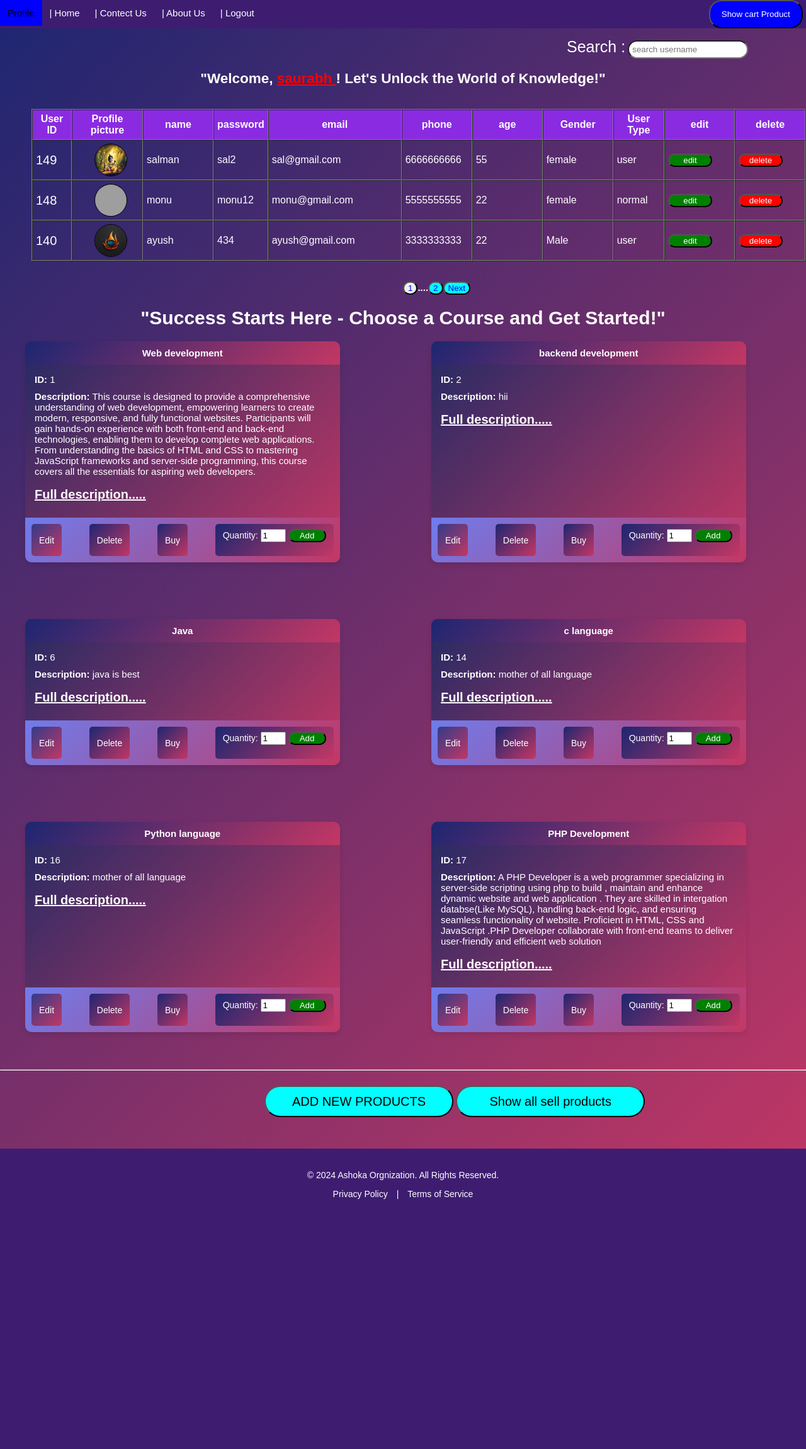
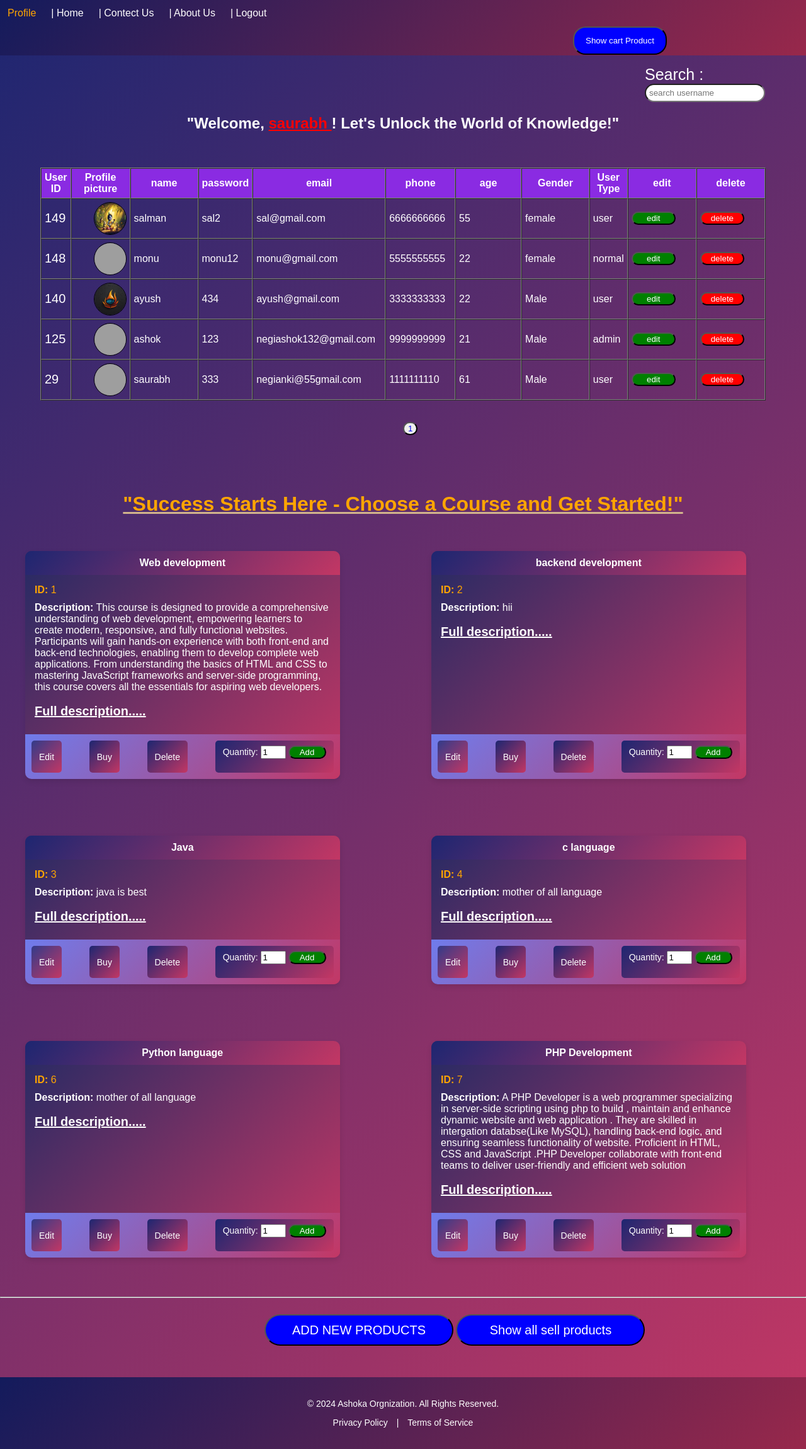
Before and after one commit to Ashoknegi13/DevPath, a PHP site: page /getdata.php in a window 1280 px wide. Shown: the whole page at 63% size. Before the commit the page ends 1904 px from the top, so only its background shows below. Run offline with PHP 8.4, Linux system fonts and the light colour scheme; a user stored in the database is signed in; data comes from the database, SQL or seed files in the repository; grey boxes are pictures that could not be loaded.

Commit message:
project ready...

```diff
--- a/about.php
+++ b/about.php
@@ -31,10 +31,7 @@
             padding-left: 0;
         }
 
-        li {
-            font-size: 1.1em;
 
-        }
 
         .container {
 			background:  linear-gradient(135deg, #1d2671, #c33764);
--- a/add_new_product.php
+++ b/add_new_product.php
@@ -62,7 +62,7 @@
 
 				<tr>
 					<td><label for="">Course Discription :</label></td>
-					<td><textarea type="text" placeholder="Discription" name="course_discription" required
+					<td><textarea   placeholder="Discription" name="course_discription" required
 							style="padding: 5px; border-radius: 40PX;"> </textarea></td>
 				</tr>
 
@@ -108,7 +108,7 @@
 
 				<tr>
 					<td><label for="">Course Meterials :</label></td>
-					<td><textarea type="text" placeholder="course Meterials" name="course_meterials" required
+					<td><textarea   placeholder="course Meterials" name="course_meterials" required
 							style="padding: 5px;border-radius: 40PX;"></textarea></td>
 				</tr>
 
--- a/chatgpt.php
+++ b/chatgpt.php
@@ -1,5 +1,7 @@
 
-    <style>
+
+
+<style>
 
         .container {
             max-width: 1200px;
@@ -74,7 +76,7 @@
     </style>
 </head>
 <body>
-    <h1 style="text-align: center; margin-bottom: 20px; color: white;"> "Success Starts Here - Choose a Course and Get Started!" </h1>
+    <br><u style='color:tan; '><h1 style="text-align: center; margin-bottom: 20px; color:  orange;"> "Success Starts Here - Choose a Course and Get Started!" </h1></u><br><br>
     <div class="container">
         <?php
         include "connection.php";
@@ -87,21 +89,31 @@
         <div class="card">
             <div class="card-header"><?php echo $row['course_title']; ?></div>
             <div class="card-body">
-                <p><strong>ID:</strong> <?php echo $row['id']; ?></p>
+                <p style='color:orange'><strong>ID:</strong> <?php echo $row['product_id']; ?></p>
                 <p><strong>Description:</strong> <?php echo $row['course_discription']; ?> <br><br>
                     <a style="color: white; text-decoration: none; font-size: 20px" href="course.php?id=<?php echo $row['product_id']; ?>"><b><u>Full description.....</u></b></a>
                 </p>
             </div>
             <div class="card-footer">
+                <?php
+                    if($_SESSION['usertype']=='admin' ||  $_SESSION['usertype']=='user'){
+                ?>
                 <button class="btn btn-edit">
                     <a style="color:white; text-decoration:none;" href="edit_product.php?id=<?php echo $row['product_id']; ?>">Edit</a>
                 </button>
+
+                <button class="btn btn-buy">
+                    <a style="color:white; text-decoration:none; " href="buy_course.php?id=<?php echo $row['product_id']; ?>">Buy</a>
+                </button>
+
                 <button class="btn btn-delete">
                     <a style="color:white; text-decoration:none;" href="delete_product.php?id=<?php echo $row['product_id']; ?>">Delete</a>
                 </button>
-                <button class="btn btn-buy">
-                    <a style="color:white; text-decoration:none; " href="buy_course.php?id=<?php echo $row['product_id']; ?>">Buy</a>
-                </button>
+
+                <?php
+                    }
+                ?>
+
                 <button class="btn btn-cart">
                     <form action="insert-cart-data.php" method="POST">
                         <label>Quantity: </label>
--- a/edit_product.php
+++ b/edit_product.php
@@ -94,7 +94,7 @@
 					</tr>
 
 					<tr>
-						<td><label for=""> Level : </label></td>
+						<td><label for="level"> Level : </label></td>
 						<td><select name="level" value="<?php echo $row['level']; ?>" required>
 								<option><?php echo $row['level']; ?></option>
 								<option>Biggner</option>
@@ -104,7 +104,7 @@
 					</tr>
 
 					<tr>
-						<td><label for="">prerequisites :</label></td>
+						<td><label for="prerequisites">prerequisites :</label></td>
 						<td><textarea name="prerequisites"  required> <?php echo $row['prerequisites']; ?> </textarea></td>
 					</tr>
 
@@ -260,7 +260,7 @@
 
 					<tr>
 						<td><label for="">prerequisites :</label></td>
-						<td><input type="text" name="prerequisites" required><?php echo $row['prerequisites']; ?> </td>
+						<td><textarea  name="prerequisites" required><?php echo $row['prerequisites']; ?></textarea> </td>
 					</tr>
 
 					<tr>
--- a/footer.php
+++ b/footer.php
@@ -4,7 +4,7 @@
 	 footer{
 /*	 	background-color:  saddlebrown;*/
 margin-top: 50px;
-background: #3e1d71; /* A complementary dark purple */
+background:  linear-gradient(135deg,rgb(19, 27, 92),rgb(152, 40, 75));
 color: #ffffff; /* White text for readability */
 
 	 	padding: 20px 0;
--- a/getdata.php
+++ b/getdata.php
@@ -8,7 +8,7 @@
   	<style>
   			body{
 			font-family: arial;
-			font-size: 15px;
+			font-size: 16px;
 			width: 100%;
 			margin:0;
 			padding:0;
@@ -94,7 +94,7 @@
    <?php include'bg_color.php'; ?>
 
    <!-- This  model for search modal ----------------------------------------------------------->
- <div id="search-bar" style="margin-left: 900px;">
+ <div id="search-bar" style="margin-left: 80%;">
 				<label style="font-size: 25px;">Search :</label>
 						<input type="Search" id="search" placeholder="search username" autocomplete="off" style="border-radius:50px;padding: 5px;">
 		</div>
@@ -120,9 +120,9 @@
   	       }
       ?>
 
-</u>! Let's Unlock the World of Knowledge!"</h2><br>
+</u>! Let's Unlock the World of Knowledge!"</h2><br><br>
 	<body>
-		<table  border="1px solid black" cellpadding="5px" cellspacing="0px " style="margin-left: 50px;">
+		<table  border="1px solid black" cellpadding="5px" cellspacing="0px " style=" margin:auto;width:90%">
 				<tr>
 					<th>User ID</th>
 					<th>Profile picture</th>
@@ -138,7 +138,7 @@
 				</tr>
 				<?php
 				include "connection.php";
-					$limit = 3;
+					$limit = 5;
 					if(isset($_GET['page'])){
 						$page = $_GET['page'];
 					}else{
@@ -215,7 +215,7 @@
 					echo '<button style="background:cyan"><li><a style="text-decoration: none;" href=" getdata.php?page='.($page+1).'  ">Next</a></li></button>';
 				}
 						}
-					echo ' </ul>';
+					echo ' </ul><br><br>';
 				}
 
 				include'chatgpt.php';
@@ -225,8 +225,8 @@
   <br><br>
 			 </table><br><hr><br>
 
-	 		 <button style=" background:cyan; margin-left: 420px;width: 300px;height:50px;"><a style="font-size:20px;text-decoration:none; color:black;" href="add_new_product.php">ADD NEW PRODUCTS</a></button>
-	 		  <button style=" background:cyan;width: 300px;height:50px;"><a style="text-decoration:none; color:black;font-size:20px" href="sell_product.php">Show all sell products</a></button>
+	 		 <button style=" background:blue; margin-left: 420px;width: 300px;height:50px;"><a style="font-size:20px;text-decoration:none; color:white;" href="add_new_product.php">ADD NEW PRODUCTS</a></button>
+	 		  <button style=" background:blue;width: 300px;height:50px;"><a style="text-decoration:none; color:white;font-size:20px" href="sell_product.php">Show all sell products</a></button>
 
 
 
@@ -349,7 +349,7 @@
 
 <!-- This  model for search modal ----------------------------------------------------------->
 
-	    <div id="search-bar" style="margin-left: 900px;">
+	    <div id="search-bar" style="margin-left: 80%;">
 				<label style="font-size: 25px;">Search :</label>
 						<input type="Search" id="search" placeholder="search username" autocomplete="off" style="border-radius:50px;padding: 5px;">
 					</div>
@@ -361,11 +361,7 @@
 		</div>
 
 
-
-
-
-
- <h2 style="text-align:center; color: white;">"Welcome
+<h2 style="text-align:center; color: white;">"Welcome
  <u style="color:red"> <?php
   	      include "connection.php";
   				$uid=  $_SESSION['uid'];
@@ -380,22 +376,22 @@
   	       }
       ?>
       	</u>! Let's Unlock the World of Knowledge!"</h2><br>
-		<table  border="1px solid black" cellpadding="5px" cellspacing="0px " style="margin-left: 230px;">
+		<table  border="1px solid black" cellpadding="5px" cellspacing="0px " style="margin:auto;width:70%">
 
-				<tr>
+		<br><tr>
 					<th>User ID</th>
 					<th>Profile picture</th>
-					<th style="width:100px;">name</th>
-					<th style="width:200px;">email</th>
-					<th style="width:100px;">phone</th>
-					<th style="width:100px;">age</th>
-					<th style="width:100px;">edit</th>
+					<th>name</th>
+					<th>email</th>
+					<th>phone</th>
+					<th>age</th>
+					<th>edit</th>
 				</tr>
 				<?php
 
 
    // this is code for pagination
-				$limit = 3;
+				$limit = 5;
 
 				if(isset($_GET['page'])){
 					$page = $_GET['page'];
@@ -456,84 +452,48 @@
 
  							$total_page = ceil($total_records/$limit);
 
-		 echo '<ul style="margin-left: 550px; list-style-type: none;">';
+		 echo '<ul style="margin-left: 700px; list-style-type: none;">';
 		       if($page>1){
 		       	  $first_page=1;
-					echo '<button style="background:cyan"><li><a style="text-decoration:none;color:black" href="getdata.php?page='.($page-1).'  ">Pre</a></li></button>';
+					echo '<button style="background:cyan;width:60px;height:30px"><li><a style="text-decoration:none;color:black" href="getdata.php?page='.($page-1).'  ">Pre</a></li></button>';
 
-			    		echo '<button style="background:cyan"><li ><a style="text-decoration:none;color:black" href=" getdata.php?page='.$first_page.' ">'.$first_page.'</a></li></button>';
+			    		echo '<button style="background:cyan;width:60px;height:30px"><li ><a style="text-decoration:none;color:black" href=" getdata.php?page='.$first_page.' ">'.$first_page.'</a></li></button>';
 			    		 echo "<b>....</b>";
 						}
 					 for($i=1;$i<=$total_page;$i++){
 
 
 						   if($i==$page AND $i<=$total_page){ for($j=$i;$j<$i+1;$j++)
-						   { echo '<button style="background:blue"><li ><a style="text-decoration:none;color:white" href=" getdata.php?page='.$j.' ">'.$j.'</a></li></button>';
+						   { echo '<button style="background:blue;width:50px;height:20px"><li ><a style="text-decoration:none;color:white" href=" getdata.php?page='.$j.' ">'.$j.'</a></li></button>';
 						   	 } }
 
 			   }
 			    if($page<$total_page){
 
 			    	  echo "<b>....</b>";
-			    		echo '<button style="background:cyan"><li ><a style="text-decoration:none;color:black" href=" getdata.php?page='.$total_page.' ">'.$total_page.'</a></li></button>';
+			    		echo '<button style="background:cyan;width:60px;height:30px"><li ><a style="text-decoration:none;color:black" href=" getdata.php?page='.$total_page.' ">'.$total_page.'</a></li></button>';
 			    		if($page==$total_page){
 					echo '';
 				}else{
-					echo '<button style="background:cyan" ><li><a style="text-decoration:none;color:black" href=" getdata.php?page='.($page+1).'  ">Next</a></li></button>';
+					echo '<button style="background:cyan;width:60px;height:30px" ><li><a style="text-decoration:none;color:black" href=" getdata.php?page='.($page+1).'  ">Next</a></li></button>';
 				}
 						}
-					echo ' </ul>';
+					echo ' </ul><br><br><br>';
 				}
 		?>
 
 
 
+			<?php
+				include'chatgpt.php';
+			?>
 
 
+	<br><br>
 
-	<br><br><h3 align="center" style="color:white;"> "Success Starts Here - Choose a Course and Get Started!" </h3>
-
-		<table border="1px solid black" cellpadding="5px" cellspacing="0px" style="margin-left: 220px;">
-				<tr>
-					<th style="width:100px;">ID</th>
-					<th style="width:200px;">Course Title</th>
-			         <th>Full Description</th>
-					<th style="width:100px;"> edit</th>
-					<th style="width:100px;">Buy</th>
-					<th style="width:200px;">Add to Cart</th>
-				</tr>
-				<?php
-					include "connection.php";
-					$sql = "SELECT *FROM product";
-					$result = mysqli_query($conn,$sql) or die("query failed");
-					if(mysqli_num_rows($result)>0)
-					{
-						while($row = mysqli_fetch_assoc($result)){
-				?>
-				<tr>
-					 <td><?php echo $row['product_id']; ?></td>
-					 <td><?php echo $row['course_title']; ?></td>
-					  <td><a style="color:white" href="course.php?id=<?php echo $row['product_id']; ?>">Click here</a></td>
-				<td><button style="background:  green;width: 70px;"><a style="text-decoration:none;color: white;" href="edit_product.php?id=<?php echo $row['product_id']; ?>">edit</a></button></td>
-				<td><button style="background: blue;width: 70px;"><a style="text-decoration:none;color: white;" href="buy_course.php?id=<?php echo $row['product_id']; ?>">Buy</a></button></td>
-
-  <td>
-					 	<form action="insert-cart-data.php" method="POST">
-					 	 <label>Quentity : </label>
-					 	 <input type="hidden" name="product_cart"  value="<?php echo $row['product_id'];?>">
-					 	<input type="number" name="quantity" id="quantity" value="1" style="width:40px" >
-					 	<input type="submit" style="background:green;border-radius: 30px; color:white;width: 60px;cursor: pointer;" id="add_to_cart" value="add" name="add_to_cart_btn" >
-					 </form>
-					 </td>
-				</tr>
-
-				<?php
-				}
-			}
-		?>
-			 </table><br><hr><br>
-	 		 <button style=" background:cyan; margin-left: 350px;width: 300px;height:50px"><a style="text-decoration:none; color:black;font-size: 20px;" href="add_new_product.php">ADD NEW PRODUCTS</a></button>
-	 		  <button style=" background:cyan;width: 300px;height:50px"><a style="text-decoration:none; color:black;font-size: 20px" href="sell_product.php">Show all sell products</a></button>
+			 </table><br><hr><br><br>
+	 		 <button style=" background:blue; margin-left: 550px;width: 300px;height:50px"><a style="text-decoration:none; color:white;font-size: 20px;" href="add_new_product.php">ADD NEW PRODUCTS</a></button>
+	 		  <button style=" background:blue;width: 400px;height:50px"><a style="text-decoration:none; color:white;font-size: 20px" href="sell_product.php">SHOW ALL SELLING PRODUCTS</a></button>
 
 
 	 		<script src="js/jquery.js"></script>
@@ -644,7 +604,7 @@
    </style>
 
 		   <?php include'bg_color.php'; ?>
-		    <div id="search-bar" style="margin-left: 1000px;">
+		    <div id="search-bar" style="margin-left: 80%;">
 				<label style="font-size: 25px;">Search :</label>
 						<input type="Search" id="search" placeholder="search username" autocomplete="off" style="border-radius:50px;padding: 5px;">
 					</div>
@@ -673,19 +633,19 @@
       ?>
     </u>! Let's Unlock the World of Knowledge!"</h2><br>
 
-		  	<table  border="1px solid black" cellpadding="5px" cellspacing="0px " style="margin-left:300px">
+	<br> <table  border="1px solid black" cellpadding="5px" cellspacing="0px " style="margin-left:150px;width:80%;text-align:center">
 				<tr>
 					<th>User ID</th>
-					<th style="width:100px;">Profile picture</th>
-					<th style="width:100px;">name</th>
-					<th style="width:50px;"> age</th>
-					<th style="width:300px;">Email</th>
-					<th style="width:100px;">Gender</th>
+					<th  >Profile picture</th>
+					<th  >name</th>
+					<th  > age</th>
+					<th  >Email</th>
+					<th  >Gender</th>
 				</tr>
 				<?php
 
 			 // this is code for pagination
-				$limit = 3;
+				$limit = 5;
 
 				if(isset($_GET['page'])){
 					$page = $_GET['page'];
@@ -739,77 +699,41 @@
 		 echo '<ul style="margin-left: 580px; list-style-type: none;">';
 		       if($page>1){
 		       	  $first_page=1;
-					echo '<button style="background:cyan"><li><a style="color:black;text-decoration:none" href="getdata.php?page='.($page-1).'  ">Pre</a></li></button>';
+					echo '<button style="background:cyan;width:60px;height:30px"><li><a style="color:black;text-decoration:none" href="getdata.php?page='.($page-1).'  ">Pre</a></li></button>';
 
-			    		echo '<button style="background:cyan" ><li ><a  style="color:black;text-decoration:none" href=" getdata.php?page='.$first_page.' ">'.$first_page.'</a></li></button>';
+			    		echo '<button style="background:cyan;width:60px;height:30px" ><li ><a  style="color:black;text-decoration:none" href=" getdata.php?page='.$first_page.' ">'.$first_page.'</a></li></button>';
 			    		 echo "<b>....</b>";
 						}
 					 for($i=1;$i<=$total_page;$i++){
 
 
 						   if($i==$page AND $i<=$total_page){ for($j=$i;$j<$i+1;$j++)
-						   { echo '<button  style="background:blue"><li ><a style="color:white;text-decoration:none" href=" getdata.php?page='.$j.' ">'.$j.'</a></li></button>';
+						   { echo '<button  style="background:blue;width:50px;height:20px"><li ><a style="color:white;text-decoration:none" href=" getdata.php?page='.$j.' ">'.$j.'</a></li></button>';
 						   	 } }
 
 			   }
 			    if($page<$total_page){
 
 			    	  echo "<b>....</b>";
-			    		echo '<button style="background:cyan"><li ><a style="color:black;text-decoration:none" href=" getdata.php?page='.$total_page.' ">'.$total_page.'</a></li></button>';
+			    		echo '<button style="background:cyan;width:60px;height:30px"><li ><a style="color:black;text-decoration:none" href=" getdata.php?page='.$total_page.' ">'.$total_page.'</a></li></button>';
 			    		if($page==$total_page){
 					echo '';
 				}else{
-					echo '<button style="background:cyan"><li><a  style="color:black;text-decoration:none" href=" getdata.php?page='.($page+1).'  ">Next</a></li></button>';
+					echo '<button style="background:cyan;width:60px;height:30px"><li><a  style="color:black;text-decoration:none" href=" getdata.php?page='.($page+1).'  ">Next</a></li></button>';
 				}
 						}
-					echo ' </ul>';
+					echo ' </ul><br><br>';
 				}
 		?>
 
 
-		<br><br><h3 align="center" style="color:white;"> "Success Starts Here - Choose a Course and Get Started!" </h3>
+		<br><br>
+		<?php
+				include'chatgpt.php';
+			?>
 
-
-		<table border="1px solid black" cellpadding="5px" cellspacing="0px" style="margin-left: 250px;">
-				<tr>
-					<th style="width:100px;">ID</th>
-					<th style="width:300px;">Course Title</th>
-			        <th>Full Description</th>
-			        <th style="width:100px;">Buy</th>
-			         <th style="width:200px;">Add to Cart</th>
-
-				</tr>
-				<?php
-					include "connection.php";
-					$sql = "SELECT *FROM product";
-					$result = mysqli_query($conn,$sql) or die("query failed");
-					if(mysqli_num_rows($result)>0)
-					{
-						while($row = mysqli_fetch_assoc($result)){
-				?>
-				<tr>
-					 <td><?php echo $row['product_id']; ?></td>
-					 <td><?php echo $row['course_title']; ?></td>
-					  <td><a style="color:white" href="course.php?id=<?php echo $row['product_id']; ?>">Click here</a></td>
-				<td><button style="background:green;width: 80px;"><a style="text-decoration: none;color:white"  href="buy_course.php?id=<?php echo $row['product_id']; ?>">Buy</a></button></td>
-
-				  <td>
-					 	<form action="insert-cart-data.php" method="POST">
-					 	 <label>Quentity : </label>
-					 	 <input type="hidden" name="product_cart"  value="<?php echo $row['product_id'];?>">
-					 	<input type="number" name="quantity" id="quantity" value="1" style="width:40px" >
-					 	<input type="submit" style="background:green;border-radius: 30px; color:white;cursor:pointer;width: 60px;" id="add_to_cart" value="add" name="add_to_cart_btn" >
-					 </form>
-					 </td>
-
-				</tr>
-
-				<?php
-				}
-			}
-		?>
-			 </table><br><hr>
-			   <button style="background:cyan; margin-left: 420px;width: 300px;height:50px"><a style="font-size:20px;color:black; text-decoration:none;" href="sell_product.php">Show all sell products</a></button>
+			<br> </table><br><hr>
+			  <br><br> <button style="background:blue; margin-left: 650px;width: 300px;height:50px"><a style="font-size:20px;color:white; text-decoration:none;" href="sell_product.php">Show all sell products</a></button>
 
 
 	 		  	<script src="js/jquery.js"></script>
--- a/nav.php
+++ b/nav.php
@@ -9,8 +9,7 @@
 		}
 
 		.navbar ul {
-
-			background: #3e1d71; /* A complementary dark purple */
+			background:  linear-gradient(135deg,rgb(19, 27, 92),rgb(152, 40, 75));
                color: #ffffff; /* White text for readability */
 
 
@@ -39,13 +38,11 @@
 
 
 		.navbar a:hover {
-			color: black;
+			color: orange;
 		}
 
 
 		.navbar .active {
-			background-color: blue;
-			color: white;
 
 		}
 	</style>
@@ -54,12 +51,13 @@
 	<ul>
 		<?php
 		if (isset($_SESSION['usertype'])) {
-			echo '<li><a class="active" href="Profile.php">Profile</a><li>
+			echo '<li><a  href="Profile.php">Profile</a><li>
 					 			<li><a  href="getdata.php">| Home</a><li>
 					 			<li><a  href="contect.php">| Contect Us</a><li>
 								<li><a  href="about.php">| About Us</a><li>
                                 <li><a  href="logout.php">|  Logout</a><li>
-							<button style="background:blue;margin-left:710px;border-radius:20px"><a href="show-cart-product.php">Show cart Product</a></button>
+
+							<button style="background:blue;margin-left:910px;border-radius:20px"><a href="show-cart-product.php">Show cart Product</a></button>
 					 			';
 		} else {
 			echo '<li><a href="signup.php"> | Register </a></li>
--- a/success.php
+++ b/success.php
@@ -116,9 +116,10 @@
         if ($product_id == 1) {
             echo "<a href='https://drive.google.com/file/d/1RNeiThz1FHUJBvCFV_2rVQ3bEmD7ZMyk/view?download=1' class='btn' target='_blank' id='downloadBtn'>Download Web Development Course</a>";
         } elseif ($product_id == 2) {
-            echo "<a href='https://drive.google.com/file/d/1RS8sVjuaRQY9qGmfd03qJUK1ON6rfsZR/view?download=1' class='btn' target='_blank' id='downloadBtn'>Download Java Course</a>";
+            echo "<a href='https://drive.google.com/file/d/1RS8sVjuaRQY9qGmfd03qJUK1ON6rfsZR/view?download=1' class='btn' target='_blank' id='downloadBtn'>Download C language Course</a>";
+
         } elseif ($product_id == 3) {
-            echo "<a href='https://drive.google.com/file/d/1RS8sVjuaRQY9qGmfd03qJUK1ON6rfsZR/view?download=1' class='btn' target='_blank' id='downloadBtn'>Download C language Course</a>";
+            echo "<a href='https://drive.google.com/file/d/1RQf4UeDwgWqQoHDl-cfXHnlxG9SMoy07/view' class='btn' target='_blank' id='downloadBtn'>Download Java Course</a>";
         } elseif ($product_id == 4) {
             echo "<a href='https://drive.google.com/file/d/1RXEbyVW8HM4cRsc_Ti6n1gOLL61Ofoss/view?download=1' class='btn' target='_blank' id='downloadBtn'>Download PHP Course</a>";
         } else {
--- a/update_product.php
+++ b/update_product.php
@@ -20,7 +20,7 @@
 
 
 	if(!empty($p_image)){
-	$sql = "UPDATE product SET product_id = '$product_id',
+	echo$sql = "UPDATE product SET product_id = '$product_id',
 	                          course_title='$course_title',
 	                          course_discription='$course_discription',
 	                          level='$level',
```
Also changed, not shown: chat.php (deleted, +0 -122 lines), contect.php (+4 -13 lines), show-cart-product.php (+5 -4 lines).
